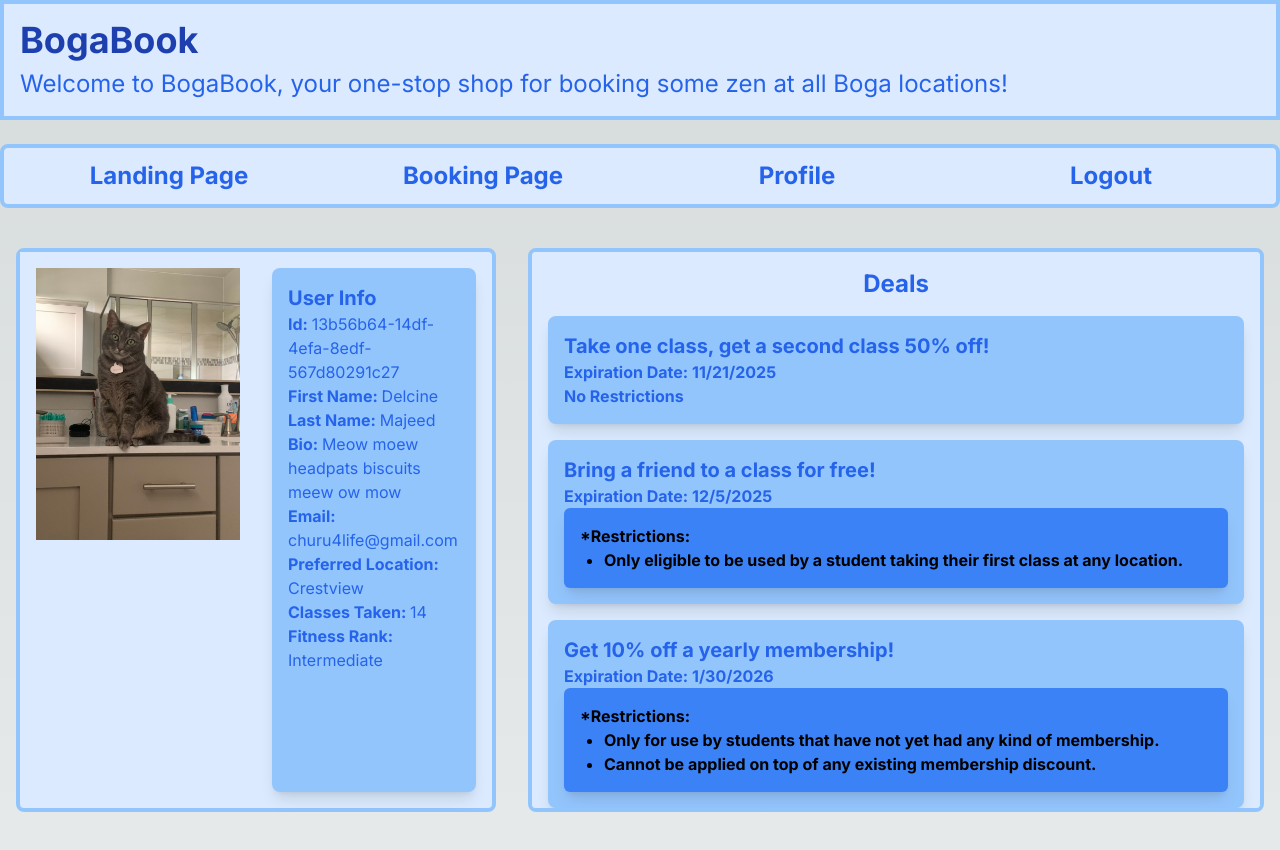
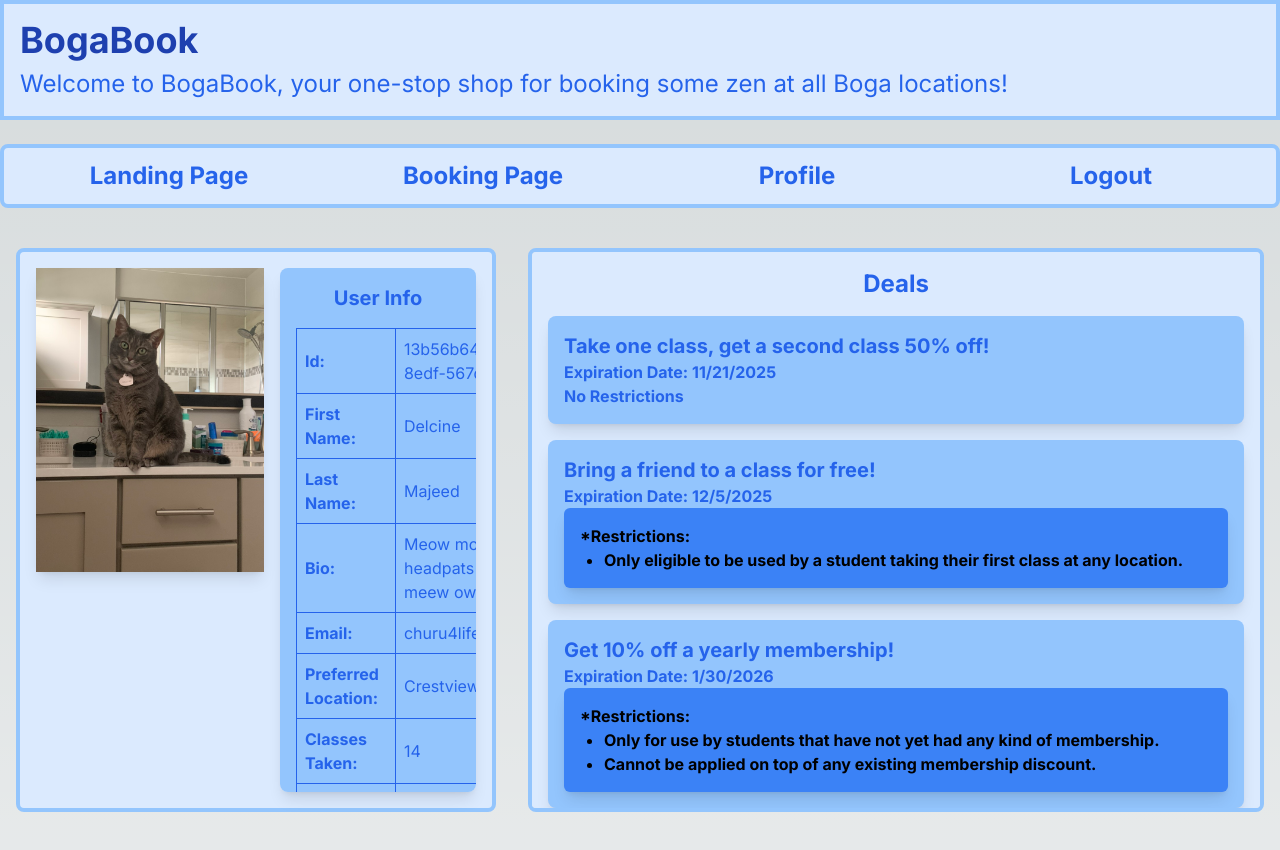
Before and after one commit to Robchike9290/YogaBookingPlatform, a Next.js app: page /profile in a window 1280 px wide. Shown: the top 850 px of the page. Built offline with nearby package versions, Linux system fonts and the light colour scheme.

Commit message:
Format table and profile pic to be sensitive to window sizing changes

```diff
--- a/src/app/profile/_components/ProfileMetadata.tsx
+++ b/src/app/profile/_components/ProfileMetadata.tsx
@@ -48,23 +48,27 @@ export default function ProfileMetadata() {
   const targetObject = dummyData[0];
 
   return (
-    <div className="col-span-2 col-start-1 row-span-1 row-start-1 m-4 grid h-3/5 grid-cols-2 rounded-lg border-4 border-blue-300 bg-blue-100">
+    <div className="align-center col-span-2 col-start-1 row-span-1 row-start-1 m-4 grid h-3/5 grid-cols-2 gap-4 rounded-lg border-4 border-blue-300 bg-blue-100">
       <img
-        className="col-span-1 col-start-1 bg-blue-100 p-4"
+        className="col-span-1 col-start-1 m-4 bg-blue-100 shadow-lg"
         src={"/DelcineMajeed.jpg"}
       />
-      <div className="col-span-1 col-start-2 m-4 rounded-lg bg-blue-300 p-4 text-blue-600 shadow-lg">
-        <h1 className="text-xl font-bold">User Info</h1>
-        <ul>
+      <div className="col-span-1 col-start-2 m-4 overflow-scroll rounded-lg bg-blue-300 p-4 text-blue-600 shadow-lg">
+        <h1 className="pb-4 text-center text-xl font-bold">User Info</h1>
+        <table className="table-auto border-collapse overflow-x-scroll">
           {Object.keys(targetObject).map((key) => {
             return (
-              <li key={key}>
-                <span className="font-bold">{formatString(key)}: </span>
-                <span>{targetObject[key as keyof typeof targetObject]}</span>
-              </li>
+              <tr key={key}>
+                <td className="border border-blue-600 p-2 pr-4 font-bold">
+                  {formatString(key)}:{" "}
+                </td>
+                <td className="border border-blue-600 p-2">
+                  {targetObject[key as keyof typeof targetObject]}
+                </td>
+              </tr>
             );
           })}
-        </ul>
+        </table>
       </div>
     </div>
   );
```
